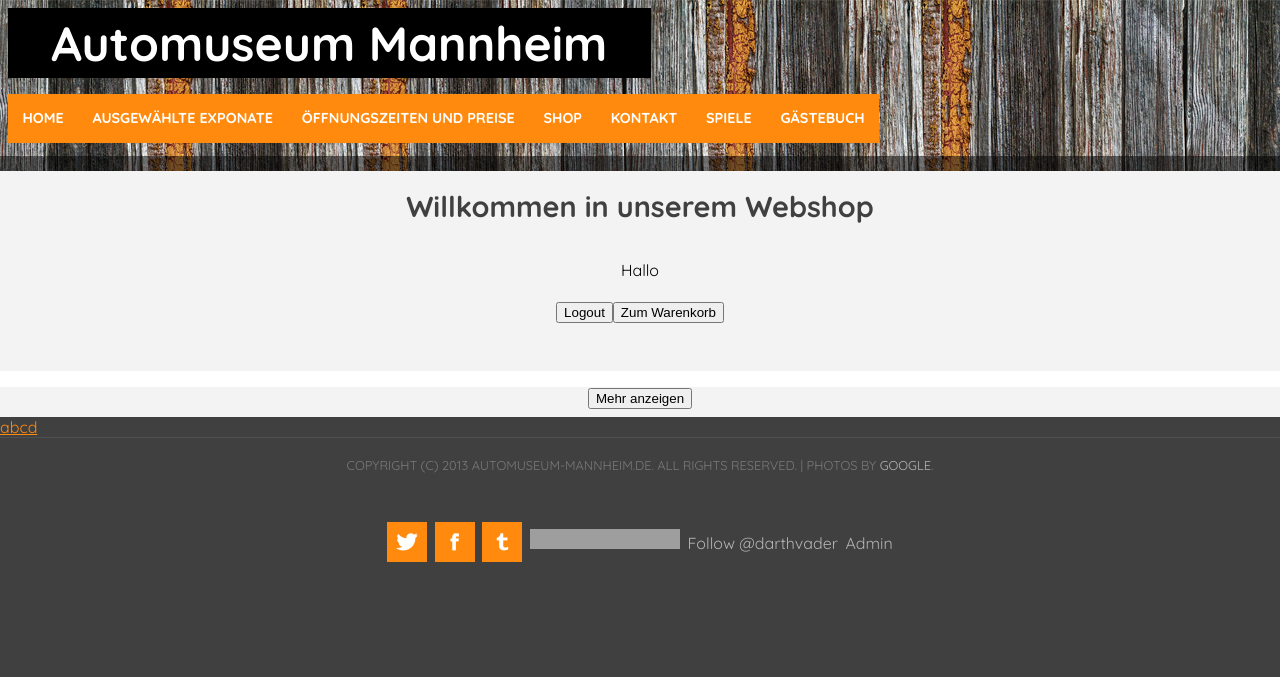
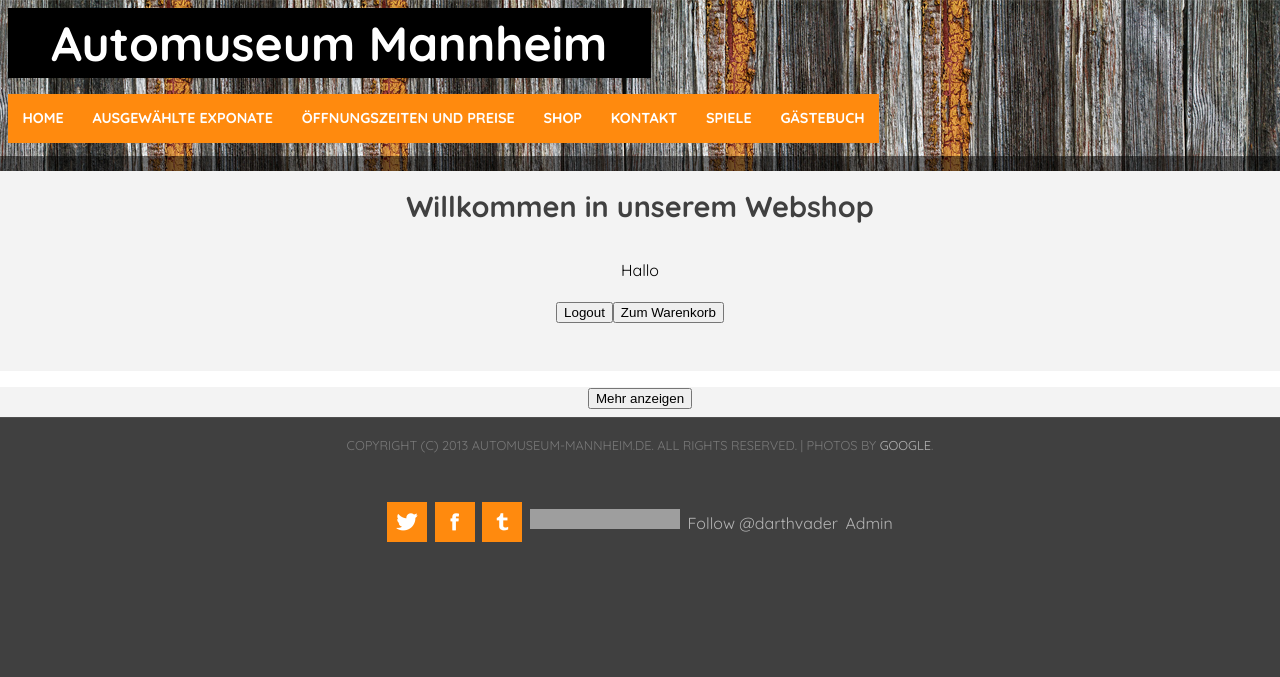
Before and after one commit to chrizzTs/Museum, a PHP site: page /GuestBook/webshop.php in a window 1280 px wide. Shown: the top 677 px of the page. Run offline with PHP 8.4, Linux system fonts and the light colour scheme; data that the repository does not hold is empty; some libraries are stand-ins or nearby versions; grey boxes are pictures that could not be loaded.

Commit message:
Link gelöscht

```diff
--- a/webshop.php
+++ b/webshop.php
@@ -95,8 +95,9 @@
 <!--	Hier befindet sich der Button, der es dem User ermöglicht sich mehr Artikel anzeigen zu lassen, falls alle angezeigt werden, ausgeblendet	-->
 <!--	ruft über die default.js das webshopSkript.php auf	-->
 <div id="forButtonMehrAnzeigen">
-		<input type="button" value="Mehr anzeigen" id="AjaxWebShopAbfrage">		<!-- Ruft id aus der default.js auf, die ruft 	-->	</div>
-		<a href="admin/shopVerwaltung.php">abcd</a>														<!--webshopskript auf -->
+		<input type="button" value="Mehr anzeigen" id="AjaxWebShopAbfrage">		<!-- Ruft id aus der default.js auf, die ruft 	-->
+		</div>
+																				<!--webshopskript auf -->
 
 <?php
 	include "Footer.php";	//Einbinden des Footers
```
